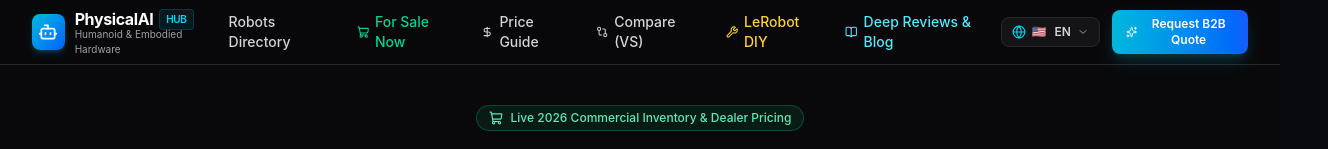
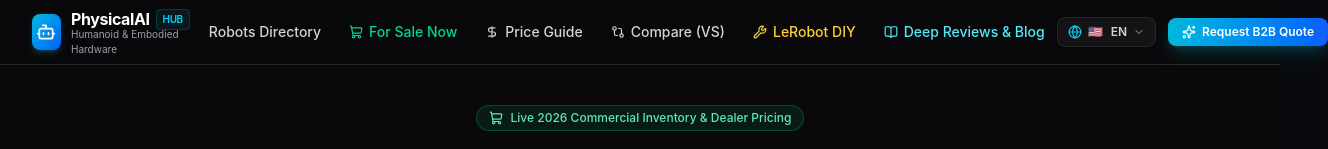
Before and after one commit to SteveAiPro/physical-ai-hub, a Next.js app: page /humanoid-robots-for-sale in a window 1280 px wide. Shown: the top 149 px of the page, 1328 px wide, since content can reach past the window. Built offline with nearby package versions, Linux system fonts and the light colour scheme.

Commit message:
fix(ui): eliminate text wrapping across status filter menu bar, navbar and badges

```diff
--- a/src/app/humanoid-robots-for-sale/page.tsx
+++ b/src/app/humanoid-robots-for-sale/page.tsx
@@ -90,11 +90,11 @@
                   fill
                   className="object-cover transition-transform duration-500 group-hover:scale-105"
                 />
-                <div className="absolute top-2 left-2 flex items-center gap-1.5 rounded-full bg-emerald-500/20 border border-emerald-500/40 px-2.5 py-0.5 text-[11px] font-semibold text-emerald-300 backdrop-blur-md">
-                  <span className="h-1.5 w-1.5 rounded-full bg-emerald-400 animate-pulse" />
-                  {robot.status}
+                <div className="absolute top-2 left-2 flex items-center gap-1.5 rounded-full bg-emerald-500/20 border border-emerald-500/40 px-2.5 py-0.5 text-[11px] font-semibold text-emerald-300 backdrop-blur-md whitespace-nowrap shrink-0">
+                  <span className="h-1.5 w-1.5 rounded-full bg-emerald-400 animate-pulse shrink-0" />
+                  <span>{robot.status}</span>
                 </div>
-                <div className="absolute top-2 right-2 rounded bg-black/60 px-2 py-0.5 text-[10px] font-bold text-zinc-300 backdrop-blur-md">
+                <div className="absolute top-2 right-2 rounded bg-black/60 px-2 py-0.5 text-[10px] font-bold text-zinc-300 backdrop-blur-md whitespace-nowrap shrink-0">
                   {robot.category}
                 </div>
               </div>
--- a/src/components/Navbar.tsx
+++ b/src/components/Navbar.tsx
@@ -31,60 +31,60 @@
         </Link>
 
         {/* Desktop Nav Links */}
-        <nav className="hidden md:flex items-center gap-1">
+        <nav className="hidden md:flex items-center gap-0.5 lg:gap-1 flex-nowrap">
           <Link
             href="/"
-            className="rounded-lg px-3 py-1.5 text-sm font-medium text-zinc-300 transition hover:bg-zinc-800/60 hover:text-white"
+            className="rounded-lg px-2 lg:px-3 py-1.5 text-xs lg:text-sm font-medium text-zinc-300 transition hover:bg-zinc-800/60 hover:text-white whitespace-nowrap shrink-0"
           >
             {t.nav.directory}
           </Link>
           <Link
             href="/humanoid-robots-for-sale"
-            className="flex items-center gap-1.5 rounded-lg px-3 py-1.5 text-sm font-medium text-emerald-400 transition hover:bg-emerald-500/10"
+            className="flex items-center gap-1.5 rounded-lg px-2 lg:px-3 py-1.5 text-xs lg:text-sm font-medium text-emerald-400 transition hover:bg-emerald-500/10 whitespace-nowrap shrink-0"
           >
-            <ShoppingCart className="h-3.5 w-3.5" />
-            {t.nav.forSale}
+            <ShoppingCart className="h-3.5 w-3.5 shrink-0" />
+            <span>{t.nav.forSale}</span>
           </Link>
           <Link
             href="/humanoid-robot-price-guide"
-            className="flex items-center gap-1.5 rounded-lg px-3 py-1.5 text-sm font-medium text-zinc-300 transition hover:bg-zinc-800/60 hover:text-white"
+            className="flex items-center gap-1.5 rounded-lg px-2 lg:px-3 py-1.5 text-xs lg:text-sm font-medium text-zinc-300 transition hover:bg-zinc-800/60 hover:text-white whitespace-nowrap shrink-0"
           >
-            <DollarSign className="h-3.5 w-3.5" />
-            {t.nav.priceGuide}
+            <DollarSign className="h-3.5 w-3.5 shrink-0" />
+            <span>{t.nav.priceGuide}</span>
           </Link>
           <Link
             href="/compare"
-            className="flex items-center gap-1.5 rounded-lg px-3 py-1.5 text-sm font-medium text-zinc-300 transition hover:bg-zinc-800/60 hover:text-white"
+            className="flex items-center gap-1.5 rounded-lg px-2 lg:px-3 py-1.5 text-xs lg:text-sm font-medium text-zinc-300 transition hover:bg-zinc-800/60 hover:text-white whitespace-nowrap shrink-0"
           >
-            <GitCompare className="h-3.5 w-3.5" />
-            {t.nav.compare}
+            <GitCompare className="h-3.5 w-3.5 shrink-0" />
+            <span>{t.nav.compare}</span>
           </Link>
           <Link
             href="/open-source/lerobot-guide"
-            className="flex items-center gap-1.5 rounded-lg px-3 py-1.5 text-sm font-medium text-amber-300 transition hover:bg-amber-500/10"
+            className="flex items-center gap-1.5 rounded-lg px-2 lg:px-3 py-1.5 text-xs lg:text-sm font-medium text-amber-300 transition hover:bg-amber-500/10 whitespace-nowrap shrink-0"
           >
-            <Wrench className="h-3.5 w-3.5" />
-            {t.nav.lerobotDIY}
+            <Wrench className="h-3.5 w-3.5 shrink-0" />
+            <span>{t.nav.lerobotDIY}</span>
           </Link>
           <Link
             href="/blog"
-            className="flex items-center gap-1.5 rounded-lg px-3 py-1.5 text-sm font-medium text-cyan-300 transition hover:bg-cyan-500/10"
+            className="flex items-center gap-1.5 rounded-lg px-2 lg:px-3 py-1.5 text-xs lg:text-sm font-medium text-cyan-300 transition hover:bg-cyan-500/10 whitespace-nowrap shrink-0"
           >
-            <BookOpen className="h-3.5 w-3.5" />
-            {t.nav.blog}
+            <BookOpen className="h-3.5 w-3.5 shrink-0" />
+            <span>{t.nav.blog}</span>
           </Link>
         </nav>
 
         {/* Language Switcher & CTA */}
-        <div className="hidden md:flex items-center gap-3">
+        <div className="hidden md:flex items-center gap-2 lg:gap-3 shrink-0">
           <LanguageSwitcher />
 
           <button
             onClick={() => onOpenQuoteModal && onOpenQuoteModal("General Inquiry")}
-            className="flex items-center gap-1.5 rounded-lg bg-gradient-to-r from-cyan-500 to-blue-600 px-3.5 py-1.5 text-xs font-semibold text-white shadow-lg shadow-cyan-500/20 transition hover:brightness-110 active:scale-95"
+            className="flex items-center gap-1.5 rounded-lg bg-gradient-to-r from-cyan-500 to-blue-600 px-3 lg:px-3.5 py-1.5 text-xs font-semibold text-white shadow-lg shadow-cyan-500/20 transition hover:brightness-110 active:scale-95 whitespace-nowrap shrink-0"
           >
-            <Sparkles className="h-3.5 w-3.5" />
-            {t.nav.requestQuote}
+            <Sparkles className="h-3.5 w-3.5 shrink-0" />
+            <span>{t.nav.requestQuote}</span>
           </button>
         </div>
 
--- a/src/components/RobotCard.tsx
+++ b/src/components/RobotCard.tsx
@@ -67,17 +67,17 @@
 
           {/* Top Floating Badges */}
           <div className="absolute top-2.5 left-2.5 right-2.5 flex items-center justify-between pointer-events-none">
-            <span className={`inline-flex items-center gap-1.5 rounded-full border px-2.5 py-1 text-[10px] font-semibold backdrop-blur-md ${getStatusBadge(robot.status)}`}>
+            <span className={`inline-flex items-center gap-1.5 rounded-full border px-2.5 py-1 text-[10px] font-semibold backdrop-blur-md whitespace-nowrap shrink-0 ${getStatusBadge(robot.status)}`}>
               {robot.status === "In Stock & For Sale" && (
-                <span className="relative flex h-1.5 w-1.5">
+                <span className="relative flex h-1.5 w-1.5 shrink-0">
                   <span className="animate-ping absolute inline-flex h-full w-full rounded-full bg-emerald-400 opacity-75"></span>
                   <span className="relative inline-flex rounded-full h-1.5 w-1.5 bg-emerald-500"></span>
                 </span>
               )}
-              {getLocalizedStatus(robot.status)}
+              <span>{getLocalizedStatus(robot.status)}</span>
             </span>
 
-            <span className="rounded-md border border-white/10 bg-black/60 px-2 py-0.5 text-[10px] font-bold text-zinc-300 backdrop-blur-md">
+            <span className="rounded-md border border-white/10 bg-black/60 px-2 py-0.5 text-[10px] font-bold text-zinc-300 backdrop-blur-md whitespace-nowrap shrink-0">
               {robot.category}
             </span>
           </div>
--- a/src/i18n/translations.ts
+++ b/src/i18n/translations.ts
@@ -29,6 +29,7 @@
     quadruped: string;
     openSource: string;
     searchPlaceholder: string;
+    statusLabel: string;
     statusAll: string;
     inStock: string;
     preOrders: string;
@@ -132,6 +133,7 @@
       quadruped: "Quadruped",
       openSource: "Open Source Kit",
       searchPlaceholder: "Search Unitree, Optimus, DoF...",
+      statusLabel: "Status",
       statusAll: "All Status",
       inStock: "In Stock & For Sale",
       preOrders: "Accepting Pre-Orders",
@@ -233,6 +235,7 @@
       quadruped: "四足机器狗",
       openSource: "开源机械臂套件",
       searchPlaceholder: "输入 宇树、Optimus、自由度...",
+      statusLabel: "交付状态",
       statusAll: "全部状态",
       inStock: "现货在售",
       preOrders: "开放预定",
@@ -334,6 +337,7 @@
       quadruped: "四足歩行ロボット",
       openSource: "オープンソース自作",
       searchPlaceholder: "Unitree、Optimus、自由度を検索...",
+      statusLabel: "ステータス",
       statusAll: "すべての状態",
       inStock: "販売中・在庫あり",
       preOrders: "予約受付中",
```
Also changed, not shown: src/components/RobotFilter.tsx (+11 -8 lines).
